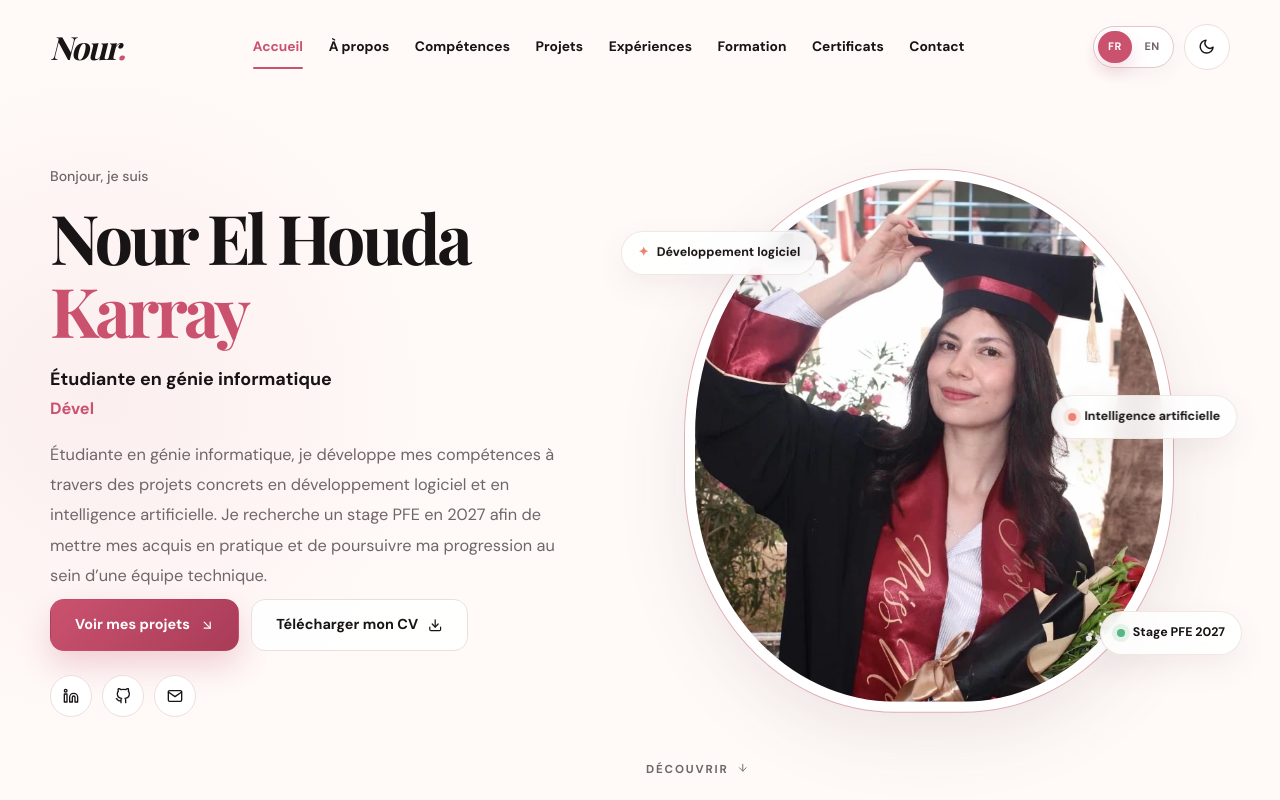
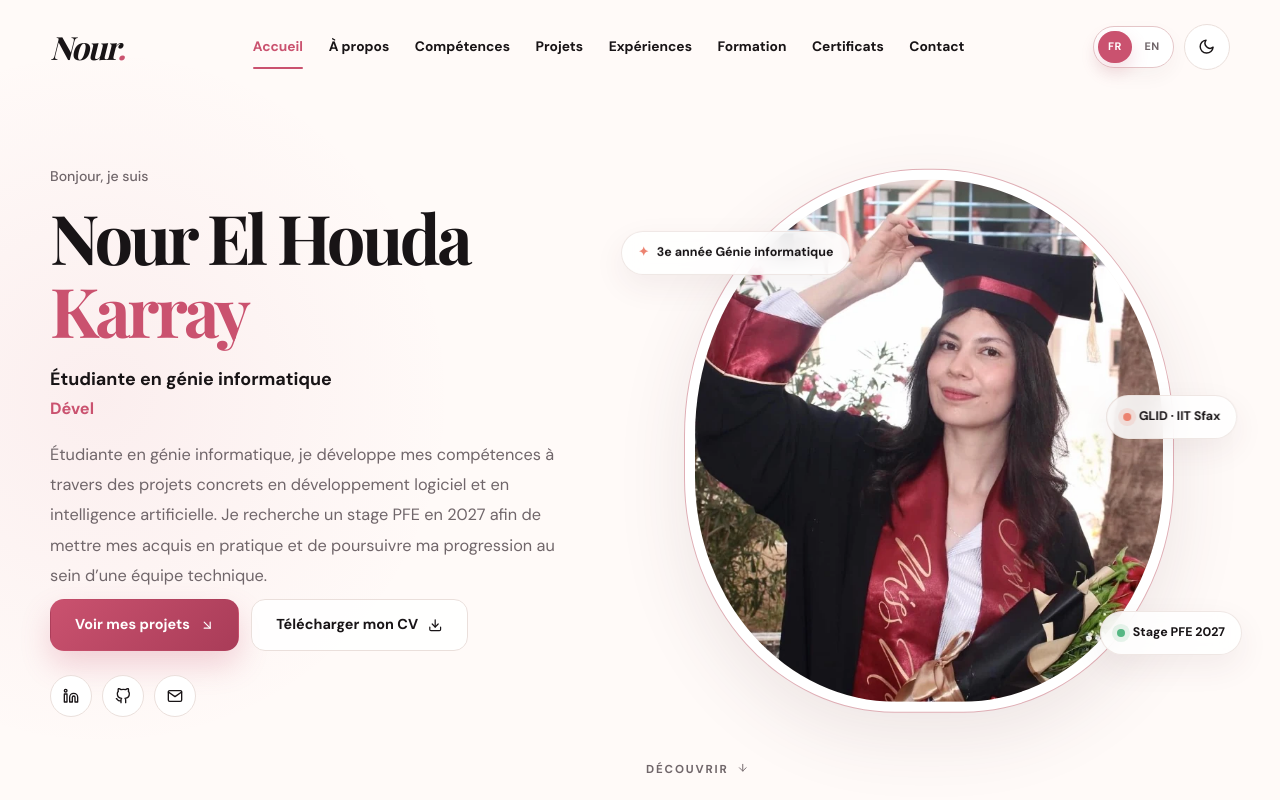
Before and after one commit to nour-karray/Software-Engineering-Portfolio, a React (Vite) app: page / in a window 1280 px wide. Shown: the top 800 px of the page. Built offline with nearby package versions, Linux system fonts and the light colour scheme.

Commit message:
refactor: clarify hero profile badges

```diff
--- a/src/data/translations.js
+++ b/src/data/translations.js
@@ -23,7 +23,7 @@ const commonEn = {
 export const translations = {
   fr: {
     ...commonFr,
-    hero: { greeting: "Bonjour, je suis", role: "Étudiante en génie informatique", statuses: ["Développement logiciel", "Intelligence artificielle"], summary: "Étudiante en génie informatique, je développe mes compétences à travers des projets concrets en développement logiciel et en intelligence artificielle. Je recherche un stage PFE en 2027 afin de mettre mes acquis en pratique et de poursuivre ma progression au sein d’une équipe technique.", projectsButton: "Voir mes projets", cvButton: "Télécharger mon CV", cvDownloadName: "cv-nour-el-houda-karray.pdf", socialsLabel: "Réseaux sociaux", portraitAlt: "Portrait professionnel de Nour El Houda Karray", creative: "Développement logiciel", availability: "Stage PFE 2027", motivated: "Intelligence artificielle", scroll: "Découvrir" },
+    hero: { greeting: "Bonjour, je suis", role: "Étudiante en génie informatique", statuses: ["Développement logiciel", "Intelligence artificielle"], summary: "Étudiante en génie informatique, je développe mes compétences à travers des projets concrets en développement logiciel et en intelligence artificielle. Je recherche un stage PFE en 2027 afin de mettre mes acquis en pratique et de poursuivre ma progression au sein d’une équipe technique.", projectsButton: "Voir mes projets", cvButton: "Télécharger mon CV", cvDownloadName: "cv-nour-el-houda-karray.pdf", socialsLabel: "Réseaux sociaux", portraitAlt: "Portrait professionnel de Nour El Houda Karray", creative: "3e année Génie informatique", availability: "Stage PFE 2027", motivated: "GLID · IIT Sfax", scroll: "Découvrir" },
     about: { eyebrow: "À propos", title: "Qui suis-je ?", paragraphs: ["Étudiante en génie informatique, je consolide mes compétences par des projets en développement logiciel et en intelligence artificielle.", "Je recherche un stage PFE en 2027 pour mettre mes acquis en pratique et progresser au sein d’une équipe technique."], cta: "Discuter d’une opportunité" },
     skills: { eyebrow: "Compétences", title: "Mes compétences", intro: "Les technologies que j’ai mises en pratique dans mes projets et mes expériences.", aria: "Catégories de compétences", categoryLabels: { languages: "Langages", software: "Développement logiciel", ai: "Intelligence artificielle", databases: "Bases de données", data: "Data & BI", tools: "Outils" }, descriptions: {} },
     projects: { eyebrow: "Projets", title: "Mes projets", intro: "Une sélection de projets académiques et personnels qui présentent les compétences que j’ai mises en pratique.", filters: { all: "Tous", software: "Développement logiciel", ai: "Intelligence artificielle", data: "Data & BI", mobile: "Mobile" }, filtersLabel: "Filtres des projets", technologies: "Technologies utilisées", items: {} },
@@ -44,7 +44,7 @@ export const translations = {
   },
   en: {
     ...commonEn,
-    hero: { greeting: "Hello, I’m", role: "Computer Engineering Student", statuses: ["Software Development", "Artificial Intelligence"], summary: "As a computer engineering student, I build my skills through hands-on projects in software development and artificial intelligence. I am seeking a 2027 final-year internship to apply what I have learned and continue growing within a technical team.", projectsButton: "View my projects", cvButton: "Download my CV", cvDownloadName: "cv-nour-el-houda-karray.pdf", socialsLabel: "Social links", portraitAlt: "Professional portrait of Nour El Houda Karray", creative: "Software development", availability: "Seeking a 2027 final-year internship", motivated: "Artificial intelligence", scroll: "Discover" },
+    hero: { greeting: "Hello, I’m", role: "Computer Engineering Student", statuses: ["Software Development", "Artificial Intelligence"], summary: "As a computer engineering student, I build my skills through hands-on projects in software development and artificial intelligence. I am seeking a 2027 final-year internship to apply what I have learned and continue growing within a technical team.", projectsButton: "View my projects", cvButton: "Download my CV", cvDownloadName: "cv-nour-el-houda-karray.pdf", socialsLabel: "Social links", portraitAlt: "Professional portrait of Nour El Houda Karray", creative: "3rd-year Computer Engineering", availability: "Seeking a 2027 final-year internship", motivated: "GLID · IIT Sfax", scroll: "Discover" },
     about: { eyebrow: "About", title: "Who am I?", paragraphs: ["I am a computer engineering student strengthening my skills through software development and artificial intelligence projects.", "I am seeking a 2027 final-year internship to apply what I have learned and grow within a technical team."], cta: "Discuss an opportunity" },
     skills: { eyebrow: "Skills", title: "My Skills", intro: "Technologies I have applied through projects and professional experience.", aria: "Skill categories", categoryLabels: { languages: "Languages", software: "Software Development", ai: "Artificial Intelligence", databases: "Databases", data: "Data & BI", tools: "Tools" }, descriptions: {} },
     projects: { eyebrow: "Projects", title: "My Projects", intro: "A selection of academic and personal projects showcasing the skills I have applied in practice.", filters: { all: "All", software: "Software Development", ai: "Artificial Intelligence", data: "Data & BI", mobile: "Mobile" }, filtersLabel: "Project filters", technologies: "Technologies used", items: {
```
